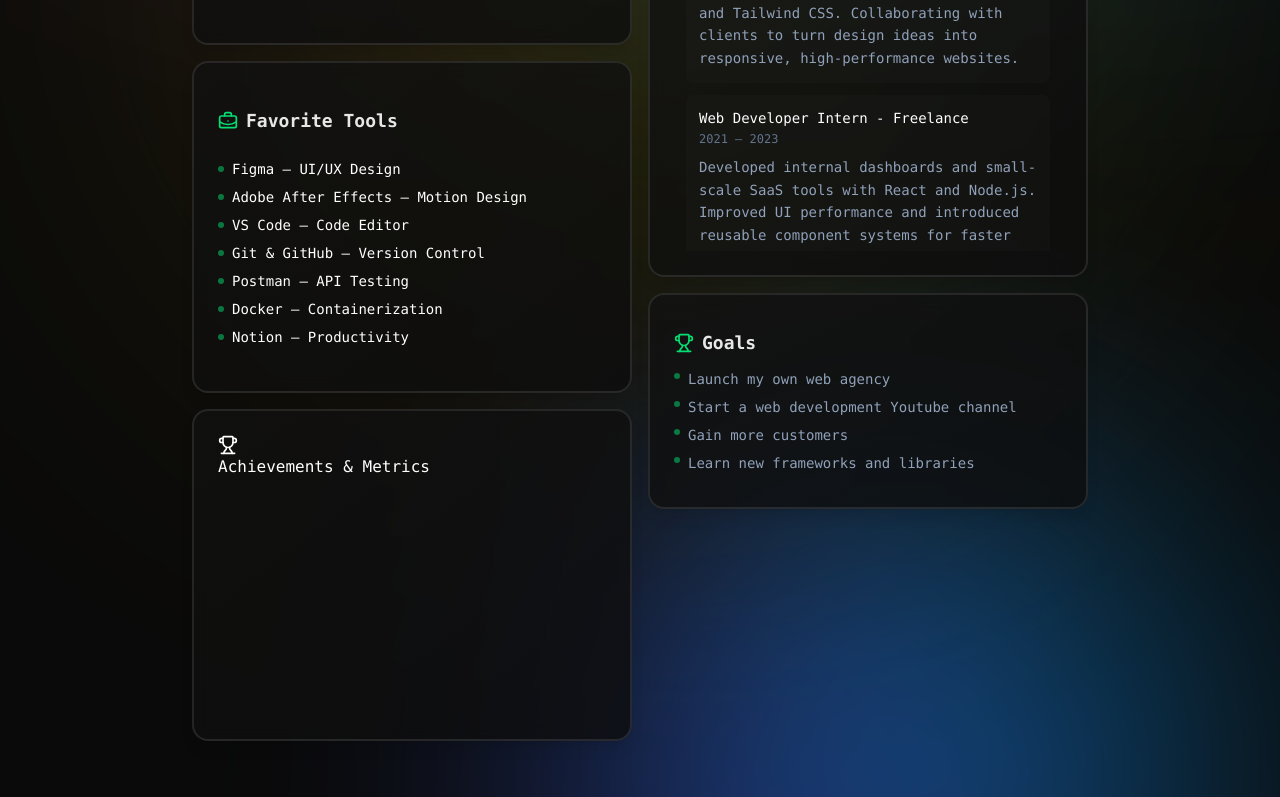
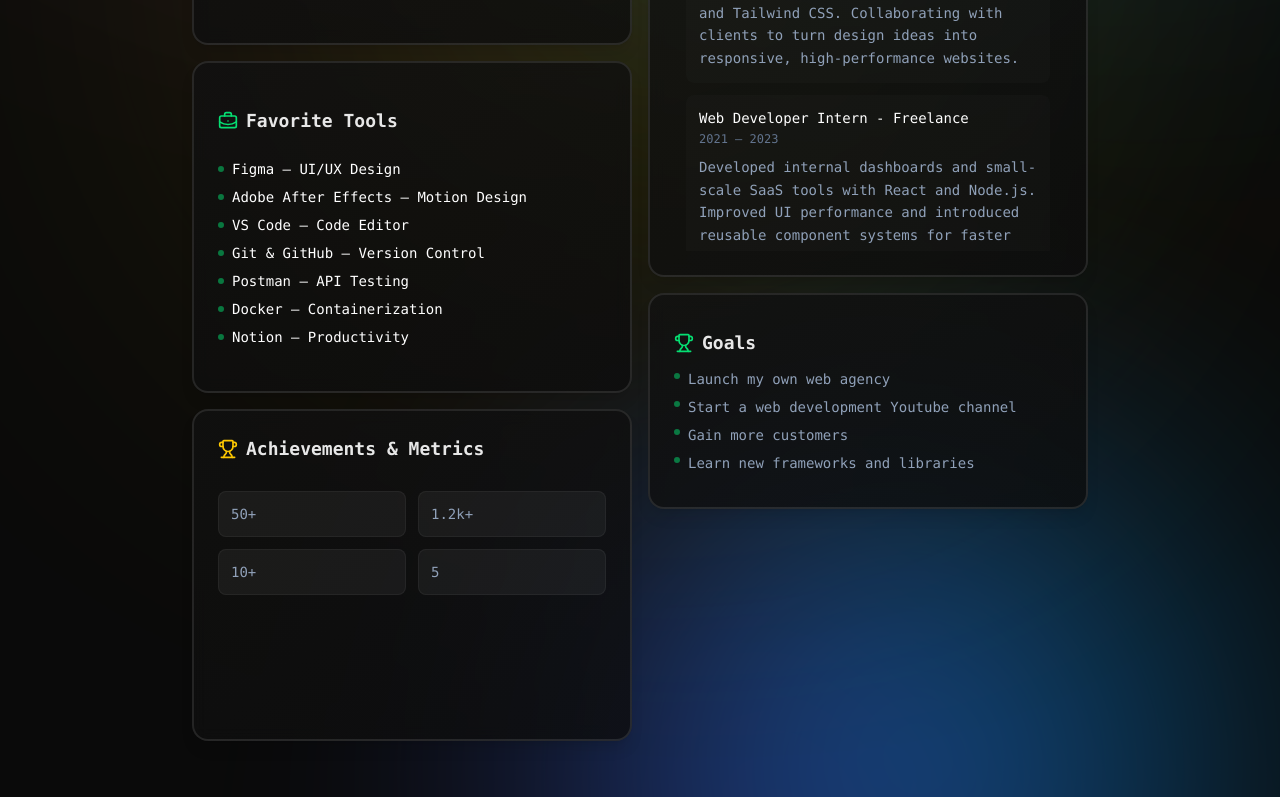
Before and after one commit to aritra0085/portfolioN, a React (Vite) app: page / in a window 1280 px wide. Shown: the part 923-1720 px from the top of the page. Built offline with nearby package versions, Linux system fonts and the light colour scheme.

Commit message:
achievment section added

```diff
--- a/src/App.jsx
+++ b/src/App.jsx
@@ -256,10 +256,22 @@ function App() {
           <motion.div variants={itemVariants}
           className="card card-yellow row-span-3 sm:roe-span-4 flex flex-col gap-4">
 
-            <h2>
-              <Trophy size={20}/>
+            <h2 className="section-title">
+              <Trophy size={20} className="text-yellow-400"/>
               <span>Achievements & Metrics</span>
             </h2>
+            <div className="grid grid-cols-1 sm:grid-cols-2 gap-3 text-sm text-slate-400">
+              {achievements.map((ach, i) => (
+                <motion.div
+                key={i}
+                whileHover={{scale: 1.03}}
+                className="stats-box">
+                  <span>
+                    {ach.value}
+                  </span>
+                </motion.div>
+              ))}
+            </div>
           </motion.div>
         </motion.main>
       </div>
```
